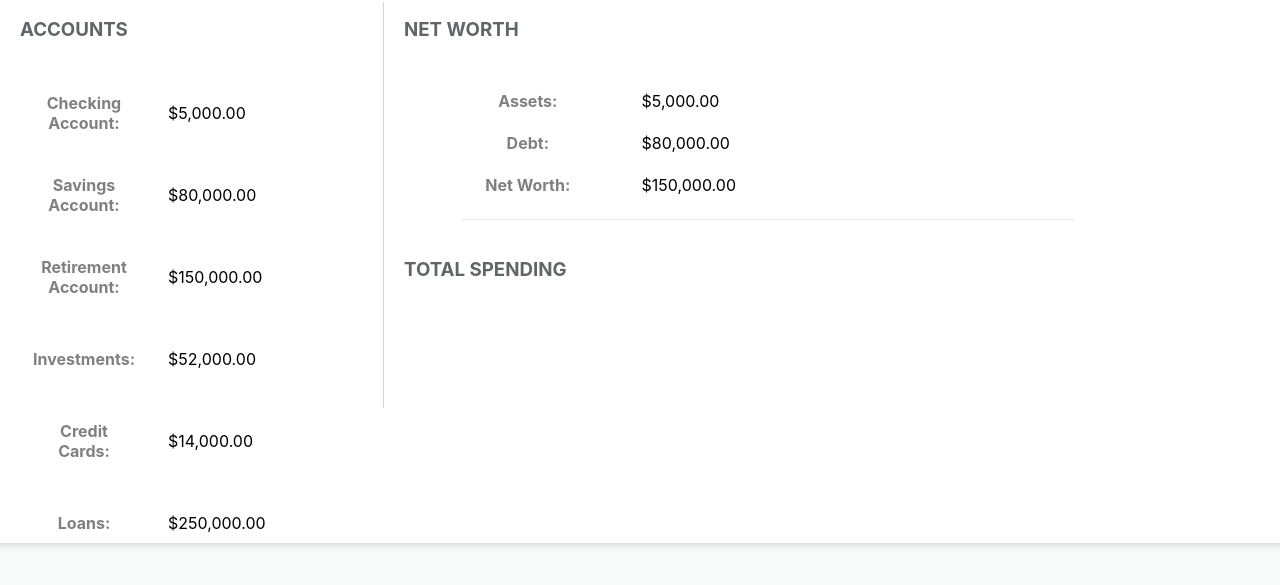
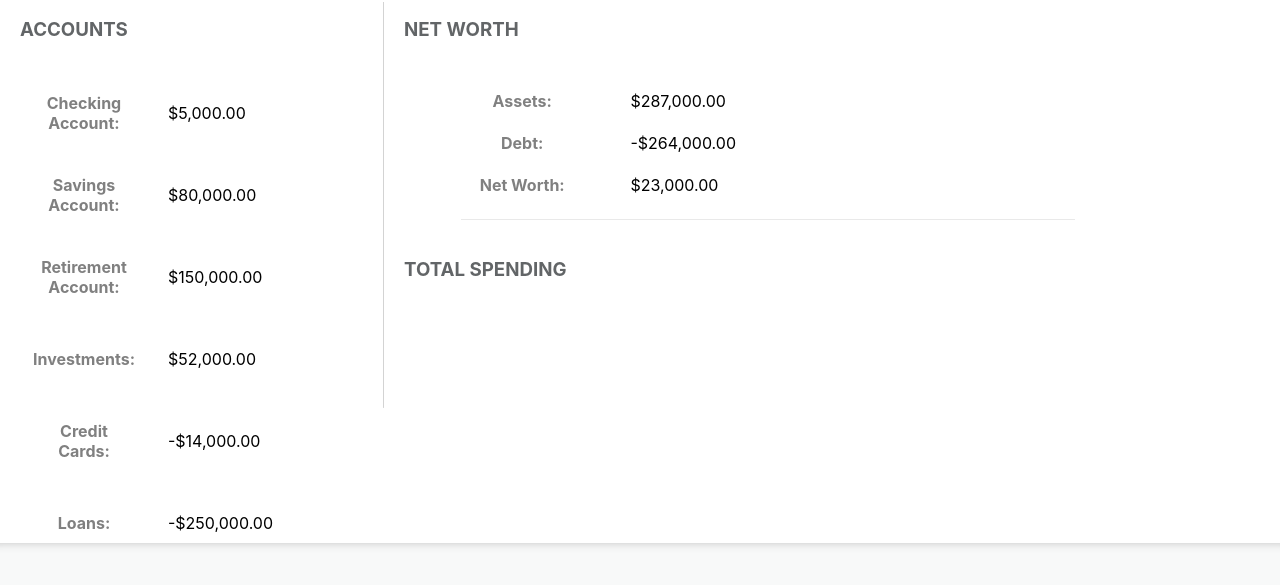
Before and after one commit to MartinZugs/Expense-Tracker, a React (Create React App) app in the folder my-app/: page /dashboard in a window 1280 px wide. Shown: the part 233-818 px from the top of the page. Built offline with nearby package versions, Linux system fonts and the light colour scheme; no server answers; sample sign-in values are in the browser's storage.

Commit message:
some more work on the pos and neg value coloring on the account and net worth components

```diff
--- a/my-app/src/components/Accounts.js
+++ b/my-app/src/components/Accounts.js
@@ -1,17 +1,18 @@
-import React, {useState} from "react";
+import React, {useEffect, useState} from "react";
+import ReactDOM from 'react-dom';
 import "./account.css";
 
 
 
+
 const Accounts = () => {
-
     function MakePosNeg() {
         const TDs = document.querySelectorAll('.plusmin');
 
         for (let i = 0; i < TDs.length; i++) {
             let temp = TDs[i];
-            if (temp.firstChild.nodeValue.indexOf('-') === 0) {
-                temp.className = 'negative';
+            if (temp.firstChild.nodeValue.indexOf('-') == 0) {
+                temp.className = "negative";
             } else {
                 temp.className = "positive";
             }
@@ -19,8 +20,10 @@ const Accounts = () => {
         }
 
     }
+    MakePosNeg();
 
-    MakePosNeg();
+
+
 
         return (
 
@@ -49,11 +52,11 @@ const Accounts = () => {
                     </tr>
                     <tr>
                         <th>Credit Cards:</th>
-                    <td className="plusmin">$14,000.00</td>
+                        <td className="plusmin">-$14,000.00</td>
                     </tr>
                     <tr>
                         <th>Loans:</th>
-                    <td className="plusmin">$250,000.00</td>
+                        <td className="plusmin">-$250,000.00</td>
                     </tr>
                 </table>
 
--- a/my-app/src/components/NetWorth.js
+++ b/my-app/src/components/NetWorth.js
@@ -8,8 +8,8 @@ const NetWorth = () => {
 
         for (let i = 0; i < TDs.length; i++) {
             let temp = TDs[i];
-                if (temp.firstChild.nodeValue.indexOf('-') === 0) {
-                    temp.className = 'negative';
+            if (temp.firstChild.nodeValue.indexOf("-") == 0) {
+                temp.className = "negative";
             } else {
                 temp.className = "positive";
             }
@@ -27,15 +27,15 @@ const NetWorth = () => {
 
                 <tr>
                     <th>Assets:</th>
-                    <td className="plusmin">$5,000.00</td>
+                    <td className="plusmin">$287,000.00</td>
                 </tr>
                 <tr>
                     <th>Debt:</th>
-                    <td className="plusmin">$80,000.00</td>
+                    <td className="plusmin">-$264,000.00</td>
                 </tr>
                 <tr>
                     <th>Net Worth:</th>
-                    <td className="plusmin">$150,000.00</td>
+                    <td className="plusmin">$23,000.00</td>
                 </tr>
             </table>
         </div>
```
Lines whose indentation alone changed are shown as unchanged.
